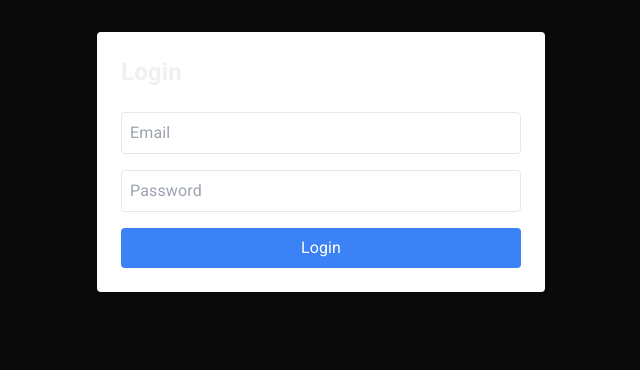
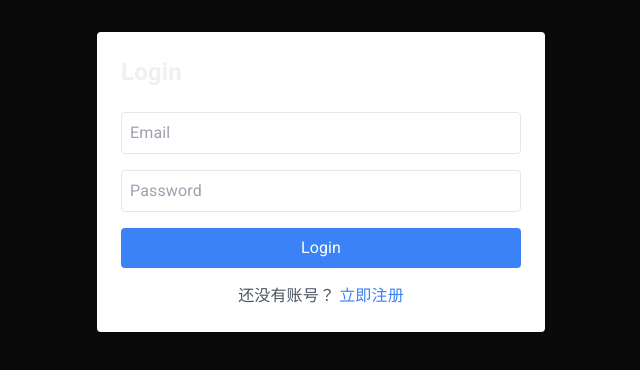
Before and after one commit to lfhwnqe/english-sst, a Next.js app: page /login in a window 1280 px wide. Shown: the top 370 px of the page, without its empty margins (319-959 px from the left). Built offline with nearby package versions, Linux system fonts and the light colour scheme.

Commit message:
feature: add signup prompt to login page for new users

```diff
--- a/app/login/page.tsx
+++ b/app/login/page.tsx
@@ -75,6 +75,18 @@
         </div>
         {error && <p className="mt-4 text-red-500">{error}</p>}
       </form>
+
+      <div className="mt-4 text-center">
+        <p className="text-gray-600">
+          还没有账号？{" "}
+          <button
+            onClick={() => router.push("/signup")}
+            className="text-blue-500 hover:text-blue-600"
+          >
+            立即注册
+          </button>
+        </p>
+      </div>
     </div>
   );
 }
```
